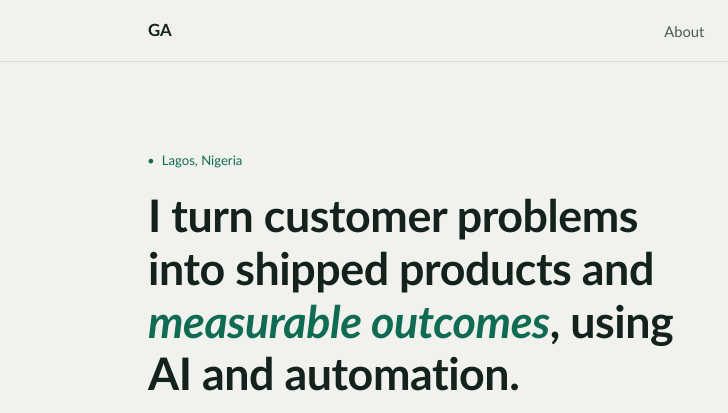
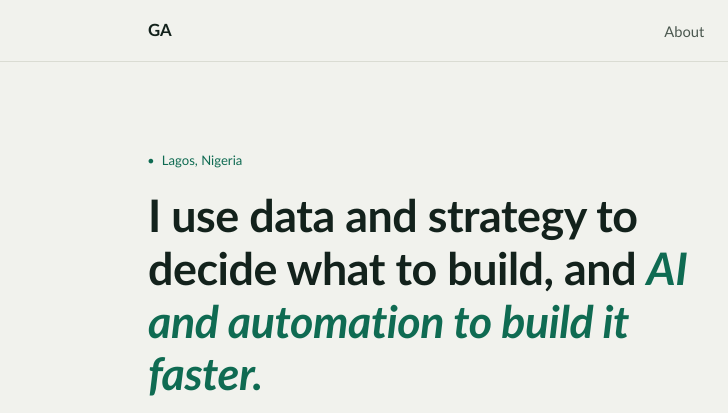
Before and after one commit to GRACHI001/Portfolio-Web, a plain HTML site: page src/index.html in a window 1280 px wide. Shown: the top 413 px of the page, 0-728 px from the left. Drawn offline with Linux system fonts and the light colour scheme.

Commit message:
Portfolio: headline now leads with data and strategy, with AI and automation to build faster
Co-Authored-By: Claude Sonnet 5.5 <noreply@anthropic.com>
Claude-Session: https://claude.ai/code/session_017VTt7Pr7yUi5uWwsEwy1SC

```diff
--- a/src/index.html
+++ b/src/index.html
@@ -207,7 +207,7 @@
   <div class="wrap-wide hero-grid">
     <div>
       <div class="hero-loc">Lagos, Nigeria</div>
-      <h1 class="hero-title">I turn customer problems into shipped products and <em>measurable outcomes</em>, using AI and automation.</h1>
+      <h1 class="hero-title">I use data and strategy to decide what to build, and <em>AI and automation to build it faster.</em></h1>
       <p class="hero-role">Product Manager with 4+ years of experience managing, developing and delivering digital products across fintech, B2B platforms and multi-sided user workflows. I use customer feedback, product analytics and structured testing to find friction, simplify workflows and improve adoption and operational efficiency.</p>
       <div class="hero-cta">
         <a href="#work" class="btn btn-primary">View my work</a>
```
